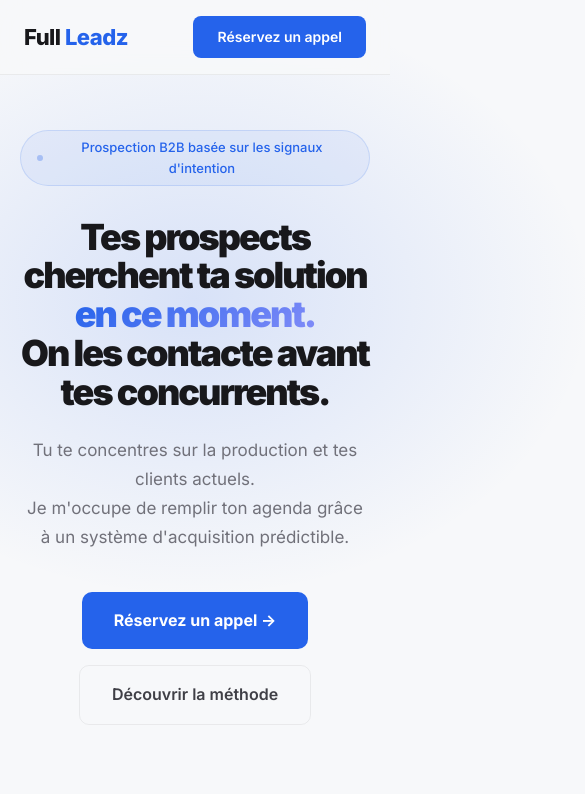
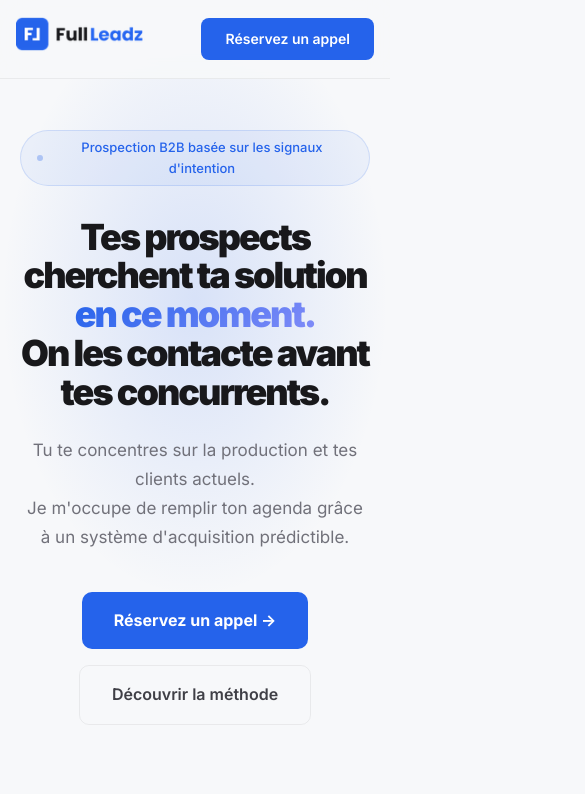
Before and after one commit to FullLeadz/fullleadz-site, a plain HTML site: page index.html in a window 390 px wide. Shown: the top 794 px of the page, 585 px wide, since content can reach past the window. Drawn offline with Linux system fonts and the light colour scheme.

Commit message:
Add files via upload

```diff
--- a/index.html
+++ b/index.html
@@ -35,7 +35,7 @@
         }
 
         * { margin: 0; padding: 0; box-sizing: border-box; }
-        html { scroll-behavior: smooth; }
+        html { scroll-behavior: smooth; overflow-x: hidden; }
 
         body {
             font-family: 'Inter', -apple-system, sans-serif;
@@ -371,9 +371,11 @@
             .fit-grid { grid-template-columns: 1fr; }
             section { padding: 72px 20px; }
             .hero { padding: 130px 20px 72px; }
+            .hero::before, .final-cta::before { width: 100%; }
             .offer-card { padding: 32px 24px; }
             .stats-grid { gap: 40px; }
             .stat-number { font-size: 28px; }
+            .nav-inner { padding: 0 16px; }
         }
     </style>
 </head>
@@ -385,7 +387,7 @@ height="0" width="0" style="display:none;visibility:hidden"></iframe></noscript>
 
 <nav>
     <div class="nav-inner">
-        <a href="#" class="logo">Full <span>Leadz</span></a>
+        <a href="#" class="logo"><img src="logo-site-fullleadz.png" alt="FullLeadz" height="36"></a>
         <a href="https://cal.com/dorian-jamot/decouverte-full-leadz" target="_blank" class="nav-cta">Réservez un appel</a>
     </div>
 </nav>
```
Also changed, not shown: favicon-128x128.png, favicon-180x180.png, favicon-192x192.png, favicon-32x32.png, favicon-64x64.png, logo-site-fullleadz.png (added).
